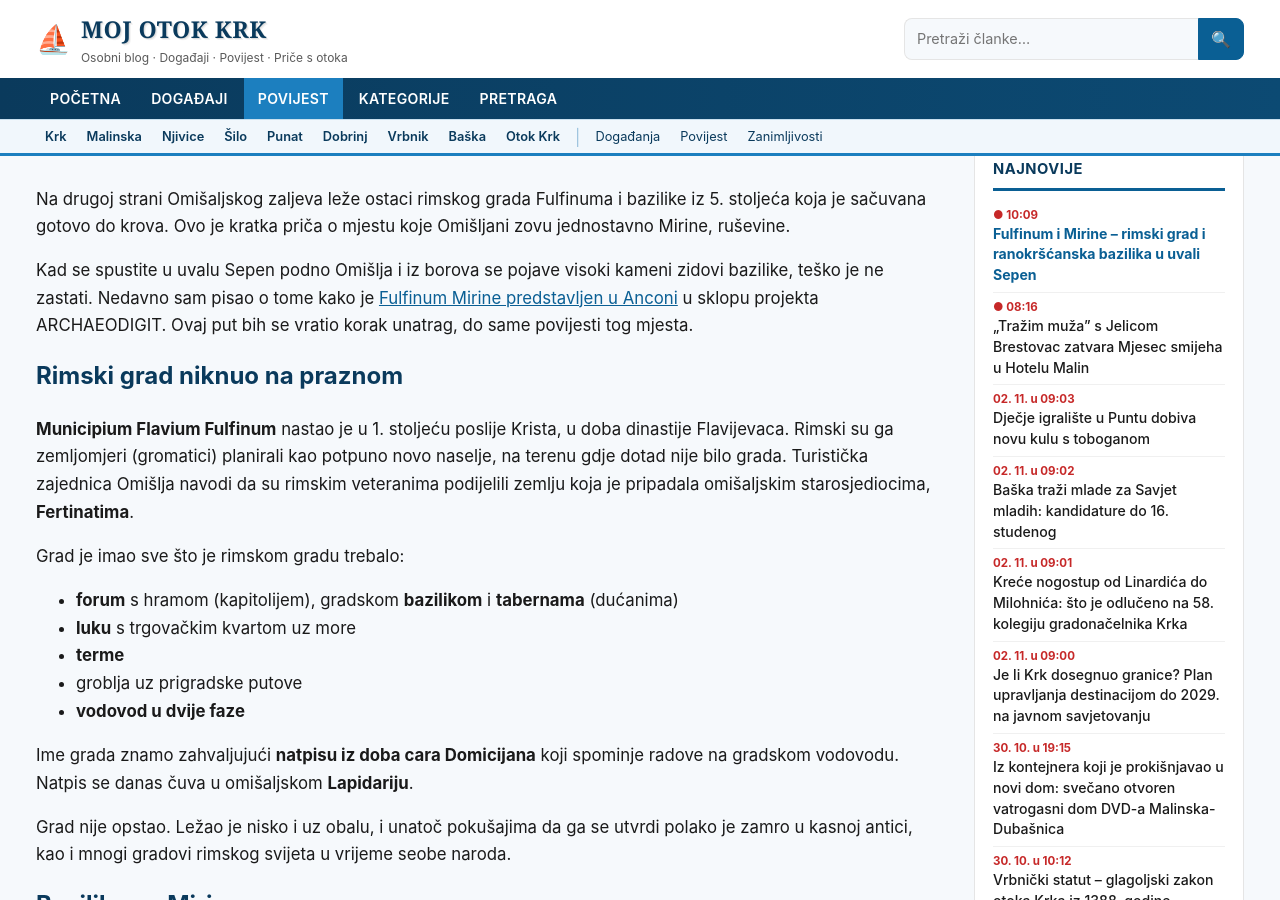
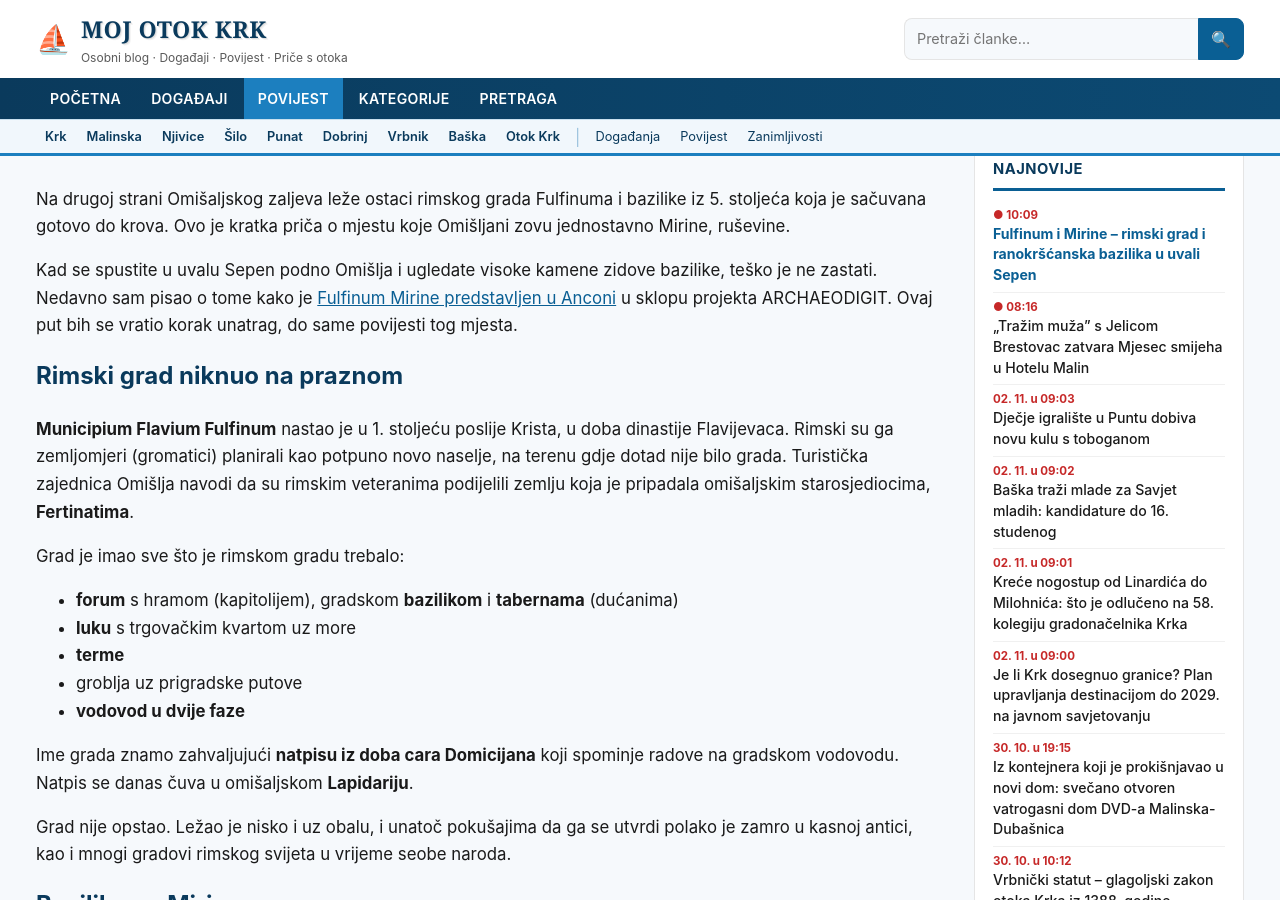
Before and after one commit to MojGK/moj-otok-krk, a Jekyll site: the page built from _posts/2026-11-03-fulfinum-mirine-rimski-grad-ranokrscanska-bazilika-sepen.md, in a window 1280 px wide and 900 px high, scrolled down 762 px. Built offline with Jekyll 4.4.1, drawn with Linux system fonts in a browser that asks for light colours.

Commit message:
Fulfinum: stilska sitnica

```diff
--- a/_posts/2026-11-03-fulfinum-mirine-rimski-grad-ranokrscanska-bazilika-sepen.md
+++ b/_posts/2026-11-03-fulfinum-mirine-rimski-grad-ranokrscanska-bazilika-sepen.md
@@ -14,7 +14,7 @@ source: "[TZ Omišalj – Njivice](https://visit-omisalj-njivice.hr/povijest-i-k
 
 Na drugoj strani Omišaljskog zaljeva leže ostaci rimskog grada Fulfinuma i bazilike iz 5. stoljeća koja je sačuvana gotovo do krova. Ovo je kratka priča o mjestu koje Omišljani zovu jednostavno Mirine, ruševine.
 
-Kad se spustite u uvalu Sepen podno Omišlja i iz borova se pojave visoki kameni zidovi bazilike, teško je ne zastati. Nedavno sam pisao o tome kako je [Fulfinum Mirine predstavljen u Anconi]({{ '/archaeodigit-zavrsna-konferencija-ancona-omisalj/' | relative_url }}) u sklopu projekta ARCHAEODIGIT. Ovaj put bih se vratio korak unatrag, do same povijesti tog mjesta.
+Kad se spustite u uvalu Sepen podno Omišlja i ugledate visoke kamene zidove bazilike, teško je ne zastati. Nedavno sam pisao o tome kako je [Fulfinum Mirine predstavljen u Anconi]({{ '/archaeodigit-zavrsna-konferencija-ancona-omisalj/' | relative_url }}) u sklopu projekta ARCHAEODIGIT. Ovaj put bih se vratio korak unatrag, do same povijesti tog mjesta.
 
 ## Rimski grad niknuo na praznom
 
```
